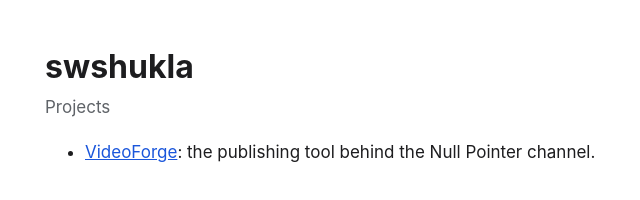
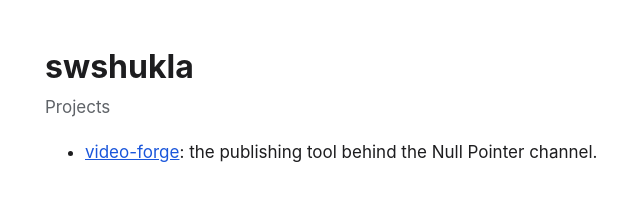
Before and after one commit to swshukla/swshukla.github.io, a plain HTML site: page index.html in a window 1280 px wide. Shown: the full height of the page, 251-891 px from the left. Drawn offline with Linux system fonts and the light colour scheme.

Commit message:
Update index.html

```diff
--- a/index.html
+++ b/index.html
@@ -11,7 +11,7 @@
 <h1>swshukla</h1>
 <p class="muted">Projects</p>
 <ul>
-  <li><a href="/videoforge/">VideoForge</a>: the publishing tool behind the Null Pointer channel.</li>
+  <li><a href="/videoforge/">video-forge</a>: the publishing tool behind the Null Pointer channel.</li>
 </ul>
 </main>
 </body>
```
